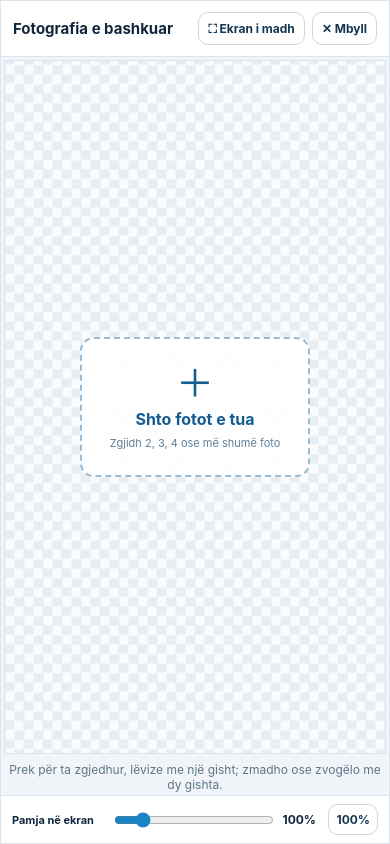
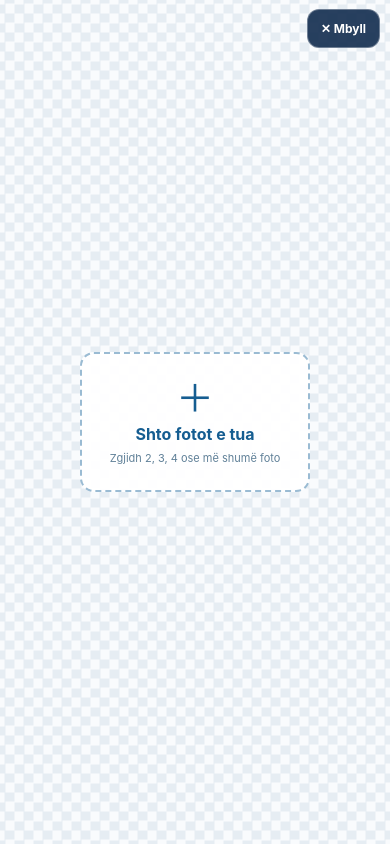
Before and after one commit to w8rsjfn7dz-alt/w8rsjfn7dz-alt.github.io, a plain HTML site: page iliri-foto/index.html in a window 390 px wide. Both pictures are taken after a click on the button "⛶ Ekran i madh". Shown: the top 844 px of the page. Drawn offline with Linux system fonts and the light colour scheme.

Commit message:
ILIRI FOTO: fix mobile preview height and true full-screen collage mode

```diff
--- a/iliri-foto/index.html
+++ b/iliri-foto/index.html
@@ -81,20 +81,28 @@ canvas{box-shadow:0 3px 11px #1939543b;border-radius:2px}
  .fast-title{margin-top:7px}
 }
 @media(max-width:370px){.quickbar .btn{font-size:13px}.zoomrow label{min-width:75px}.brand small{font-size:9px}.head h1{font-size:14px}}
-/* Hapësira e kolazhit zë gjithë ekranin e telefonit; formatet e tjera ruhen. */
+/* ILIRI FOTO — pamja e punës në telefon dhe pamja reale me ekran të plotë */
 @media(max-width:850px){
  #editor{margin-inline:-7px;border-radius:0}
  #editor .stagewrap{padding:3px}
- #editor .stage{height:100svh;min-height:0;border-radius:0}
+ #editor .stage{height:clamp(360px,76svh,740px);min-height:0;border-radius:3px}
  #editor .ratios{display:flex;overflow-x:auto;gap:6px}
  #editor .ratios button{flex:1 0 58px;min-width:58px}
  #editor .ratios button[data-aspect="screen"]{flex-basis:78px}
  #editor.full{margin:0}
- #editor.full .stage{height:auto;flex:1;min-height:0}
 }
 .full .stagewrap{flex:1;min-height:0;display:flex;flex-direction:column}
 .full .stage{height:auto;flex:1;min-height:0}
 .full .fastcontrols,.full .quickbar,.full .strip,.full>.head:nth-last-child(2){display:none}
+/* Kur zgjidhet Ekran i madh, vetë fotografia mbush të gjithë ekranin. */
+html.editor-full,html.editor-full body{overflow:hidden}
+#editor.full{height:100dvh;height:100svh;overflow:hidden;padding:0;border:0}
+#editor.full>.head:first-child{position:absolute;z-index:10;top:max(9px,env(safe-area-inset-top));left:auto;right:10px;padding:0;border:0;background:transparent;box-shadow:none}
+#editor.full>.head:first-child h1,#editor.full #fullBtn{display:none}
+#editor.full #closeFull{display:inline-block;padding:11px 13px;color:#fff;background:#132e50e8;border:1px solid #ffffff55;border-radius:12px;font-weight:700}
+#editor.full .stagewrap{flex:1;min-height:0;display:flex;flex-direction:column;padding:0!important}
+#editor.full .stage{height:auto!important;flex:1;min-height:0;border:0;border-radius:0}
+#editor.full .hint,#editor.full .zoomrow{display:none}
 
 </style></head><body>
 <header><div class="brand"><img src="./logo.jpg" alt="Logo ILIRI FOTO"><div><strong>ILIRI FOTO</strong><small>Bashko • Zmadho • Ruaj falas</small></div></div><button class="btn primary sm" id="addTop">+ Shto foto</button></header>
@@ -305,8 +313,9 @@ function end(e){
 cv.addEventListener("pointerup",end);
 cv.addEventListener("pointercancel",end);
 cv.addEventListener("lostpointercapture",end);
-$("fullBtn").onclick=()=>{$("editor").classList.add("full");requestAnimationFrame(render)};$("closeFull").onclick=()=>{$("editor").classList.remove("full");requestAnimationFrame(render)};
-document.addEventListener("keydown",e=>{if(e.key==="Escape")$("editor").classList.remove("full")});
+function toggleFull(isFull){$("editor").classList.toggle("full",isFull);document.documentElement.classList.toggle("editor-full",isFull);requestAnimationFrame(render)}
+$("fullBtn").onclick=()=>toggleFull(true);$("closeFull").onclick=()=>toggleFull(false);
+document.addEventListener("keydown",e=>{if(e.key==="Escape")toggleFull(false)});
 async function blob(type){if(!S.photos.length)throw Error("Shto fotot fillimisht.");
  let d=dim();if(d.w<100||d.h<100||d.w>10000||d.h>10000||d.w*d.h>24000000)throw Error("Zgjidh një madhësi deri në 24 megapiksel për të mos bllokuar telefonin.");
  let c=document.createElement("canvas");c.width=d.w;c.height=d.h;let t=c.getContext("2d",{alpha:false});if(!t)throw Error("Mungon memoria për këtë madhësi.");
```
